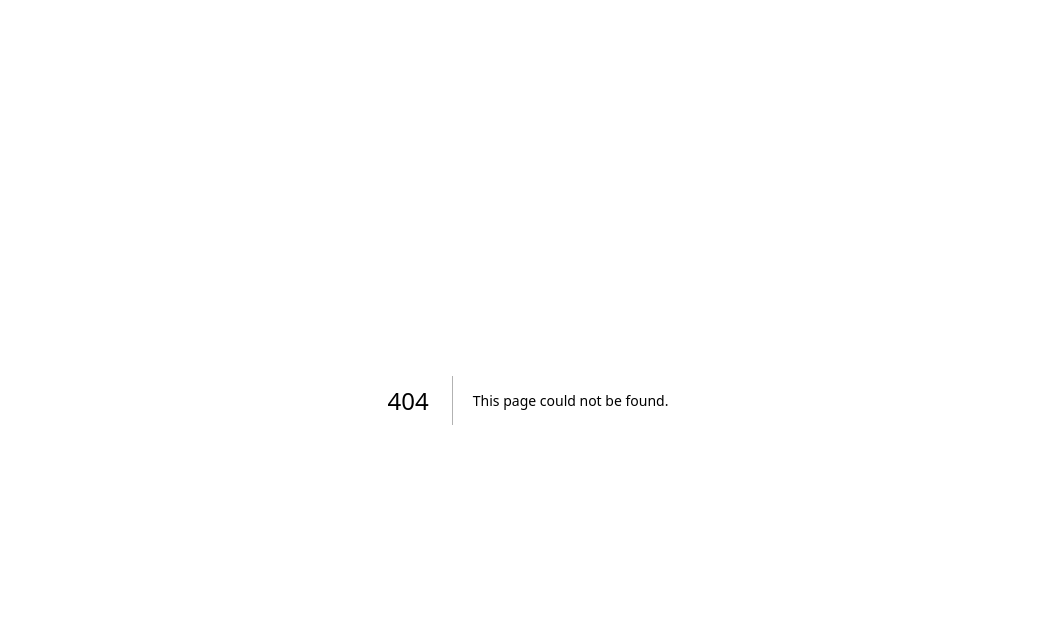
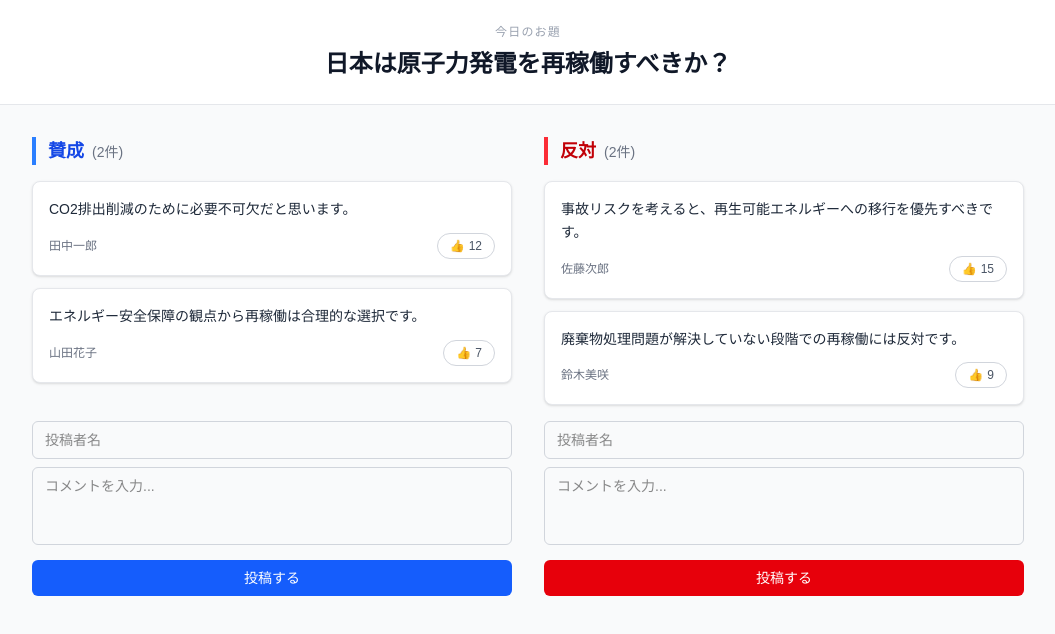
Before and after one commit to shyu-sui/political-sns, a Next.js app: page /debate in a window 1280 px wide. Before the commit this address had no page. Shown: the top 634 px of the page, without its empty margins (112-1167 px from the left). Built offline with nearby package versions, Linux system fonts and the light colour scheme.

Commit message:
debate ページ作成準備：Claude Code 用の仕様整理

```diff
--- /dev/null
+++ b/app/debate/page.tsx
@@ -0,0 +1,214 @@
+"use client";
+
+import { useState } from "react";
+
+type Comment = {
+  id: string;
+  body: string;
+  author: string;
+  likes: number;
+};
+
+const TOPIC = "日本は原子力発電を再稼働すべきか？";
+
+const initialAgree: Comment[] = [
+  { id: "a1", body: "CO2排出削減のために必要不可欠だと思います。", author: "田中一郎", likes: 12 },
+  { id: "a2", body: "エネルギー安全保障の観点から再稼働は合理的な選択です。", author: "山田花子", likes: 7 },
+];
+
+const initialDisagree: Comment[] = [
+  { id: "d1", body: "事故リスクを考えると、再生可能エネルギーへの移行を優先すべきです。", author: "佐藤次郎", likes: 15 },
+  { id: "d2", body: "廃棄物処理問題が解決していない段階での再稼働には反対です。", author: "鈴木美咲", likes: 9 },
+];
+
+function sortByLikes(comments: Comment[]): Comment[] {
+  return [...comments].sort((a, b) => b.likes - a.likes);
+}
+
+function CommentCard({
+  comment,
+  onLike,
+}: {
+  comment: Comment;
+  onLike: (id: string) => void;
+}) {
+  return (
+    <div className="rounded-lg border border-gray-200 bg-white p-4 shadow-sm">
+      <p className="text-sm text-gray-800 leading-relaxed">{comment.body}</p>
+      <div className="mt-3 flex items-center justify-between">
+        <span className="text-xs text-gray-500">{comment.author}</span>
+        <button
+          onClick={() => onLike(comment.id)}
+          className="flex items-center gap-1 rounded-full border border-gray-300 px-3 py-1 text-xs text-gray-600 transition hover:border-pink-400 hover:text-pink-500"
+        >
+          <span>👍</span>
+          <span>{comment.likes}</span>
+        </button>
+      </div>
+    </div>
+  );
+}
+
+function CommentForm({
+  onSubmit,
+  side,
+}: {
+  onSubmit: (body: string, author: string) => void;
+  side: "agree" | "disagree";
+}) {
+  const [body, setBody] = useState("");
+  const [author, setAuthor] = useState("");
+
+  const handleSubmit = (e: React.FormEvent) => {
+    e.preventDefault();
+    if (!body.trim() || !author.trim()) return;
+    onSubmit(body.trim(), author.trim());
+    setBody("");
+    setAuthor("");
+  };
+
+  const accentClass =
+    side === "agree"
+      ? "bg-blue-600 hover:bg-blue-700"
+      : "bg-red-600 hover:bg-red-700";
+
+  return (
+    <form onSubmit={handleSubmit} className="mt-4 space-y-2">
+      <input
+        type="text"
+        placeholder="投稿者名"
+        value={author}
+        onChange={(e) => setAuthor(e.target.value)}
+        className="w-full rounded-md border border-gray-300 px-3 py-2 text-sm outline-none focus:border-gray-400"
+      />
+      <textarea
+        placeholder="コメントを入力..."
+        value={body}
+        onChange={(e) => setBody(e.target.value)}
+        rows={3}
+        className="w-full rounded-md border border-gray-300 px-3 py-2 text-sm outline-none focus:border-gray-400 resize-none"
+      />
+      <button
+        type="submit"
+        className={`w-full rounded-md px-4 py-2 text-sm font-medium text-white transition ${accentClass}`}
+      >
+        投稿する
+      </button>
+    </form>
+  );
+}
+
+function CommentColumn({
+  title,
+  comments,
+  side,
+  onLike,
+  onSubmit,
+}: {
+  title: string;
+  comments: Comment[];
+  side: "agree" | "disagree";
+  onLike: (id: string) => void;
+  onSubmit: (body: string, author: string) => void;
+}) {
+  const headerClass =
+    side === "agree"
+      ? "border-blue-500 text-blue-700"
+      : "border-red-500 text-red-700";
+
+  return (
+    <div className="flex flex-col">
+      <h2
+        className={`border-l-4 pl-3 text-lg font-semibold mb-4 ${headerClass}`}
+      >
+        {title}
+        <span className="ml-2 text-sm font-normal text-gray-500">
+          ({comments.length}件)
+        </span>
+      </h2>
+      <div className="space-y-3 flex-1">
+        {comments.length === 0 ? (
+          <p className="text-sm text-gray-400 text-center py-8">
+            まだコメントがありません
+          </p>
+        ) : (
+          comments.map((c) => (
+            <CommentCard key={c.id} comment={c} onLike={onLike} />
+          ))
+        )}
+      </div>
+      <CommentForm onSubmit={onSubmit} side={side} />
+    </div>
+  );
+}
+
+export default function DebatePage() {
+  const [agreeComments, setAgreeComments] = useState<Comment[]>(
+    sortByLikes(initialAgree)
+  );
+  const [disagreeComments, setDisagreeComments] = useState<Comment[]>(
+    sortByLikes(initialDisagree)
+  );
+
+  const handleAgreeSubmit = (body: string, author: string) => {
+    const newComment: Comment = {
+      id: `a-${Date.now()}`,
+      body,
+      author,
+      likes: 0,
+    };
+    setAgreeComments((prev) => sortByLikes([...prev, newComment]));
+  };
+
+  const handleDisagreeSubmit = (body: string, author: string) => {
+    const newComment: Comment = {
+      id: `d-${Date.now()}`,
+      body,
+      author,
+      likes: 0,
+    };
+    setDisagreeComments((prev) => sortByLikes([...prev, newComment]));
+  };
+
+  const handleAgreeLike = (id: string) => {
+    setAgreeComments((prev) =>
+      sortByLikes(prev.map((c) => (c.id === id ? { ...c, likes: c.likes + 1 } : c)))
+    );
+  };
+
+  const handleDisagreeLike = (id: string) => {
+    setDisagreeComments((prev) =>
+      sortByLikes(prev.map((c) => (c.id === id ? { ...c, likes: c.likes + 1 } : c)))
+    );
+  };
+
+  return (
+    <div className="min-h-screen bg-gray-50">
+      <header className="bg-white border-b border-gray-200 px-6 py-6 text-center">
+        <p className="text-xs font-medium uppercase tracking-widest text-gray-400 mb-2">
+          今日のお題
+        </p>
+        <h1 className="text-2xl font-bold text-gray-900">{TOPIC}</h1>
+      </header>
+
+      <main className="mx-auto max-w-5xl px-4 py-8">
+        <div className="grid grid-cols-1 gap-8 md:grid-cols-2">
+          <CommentColumn
+            title="賛成"
+            comments={agreeComments}
+            side="agree"
+            onLike={handleAgreeLike}
+            onSubmit={handleAgreeSubmit}
+          />
+          <CommentColumn
+            title="反対"
+            comments={disagreeComments}
+            side="disagree"
+            onLike={handleDisagreeLike}
+            onSubmit={handleDisagreeSubmit}
+          />
+        </div>
+      </main>
+    </div>
+  );
+}
```
